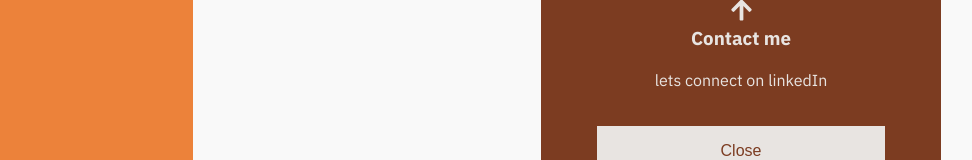
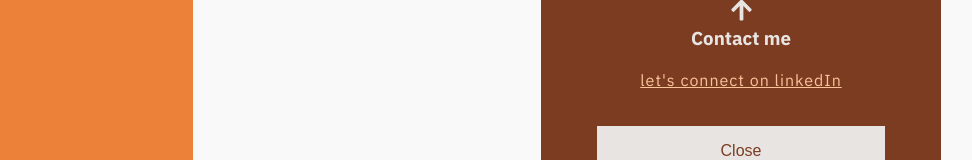
Before and after one commit to trevorjamesmartin/trevorjmartin.com, a React (Create React App) app: page /about in a window 1280 px wide. Both pictures are taken after a click on the button "Contact me". Shown: the part 301-461 px from the top of the page, without its empty margins (24-996 px from the left). Built offline with nearby package versions, Linux system fonts and the light colour scheme.

Commit message:
added themeColors to modal, removed console.log

```diff
--- a/src/components/Modal/index.js
+++ b/src/components/Modal/index.js
@@ -1,5 +1,6 @@
-import React from "react";
+import React, { useState } from "react";
 import { animated } from "react-spring";
+import { themeColors } from "../../GlobalStyle";
 import "./modal.css";
 
 /**
@@ -10,16 +11,39 @@
  * @param {string} text dialog text
  * @param {Function} faIcon function that returns a FontAwesome icon
  */
-const Modal = ({ style, closeModal, title, text, faIcon }) => (
+const Modal = ({ style, closeModal, title, text, faIcon }) => {
+  const [linkState, setLinkState] = useState({ hover: false });
+
+  return (
     <animated.div style={style} className="modal">
       <h2>{faIcon()}</h2>
       <h3 className="modal-title">{title}</h3>
       <br />
-    <p className="modal-content">{text}</p>
+      {/* <p className="modal-content">{text}</p> */}
+      <a
+        href="https://www.linkedin.com/in/trevor4hire/"
+        alt="linkedIn"
+        target="_blank"
+        rel="noopener noreferrer"
+        onMouseEnter={() => setLinkState({ hover: true })}
+        onMouseLeave={() => setLinkState({ hover: false })}
+        style={{
+          textDecoration: "none",
+          letterSpacing: "1px",
+          fontSize: "1rem",
+          color: linkState.hover
+            ? themeColors.colorTwo
+            : themeColors.colorThree,
+          textDecoration: "underline",
+        }}
+      >
+        let's connect on linkedIn
+      </a>
       <br />
       <button className="modal-close-button" onClick={closeModal}>
         Close
       </button>
     </animated.div>
   );
+};
 export default Modal;
--- a/src/components/Projects/index.js
+++ b/src/components/Projects/index.js
@@ -17,7 +17,6 @@
     opened: undefined,
   });
   const selectCard = (key) => {
-    console.log(key);
     selected.opened === undefined && setSelected({ key });
   };
   const toggleOpen = (key) => {
```
Lines whose indentation alone changed are shown as unchanged.
